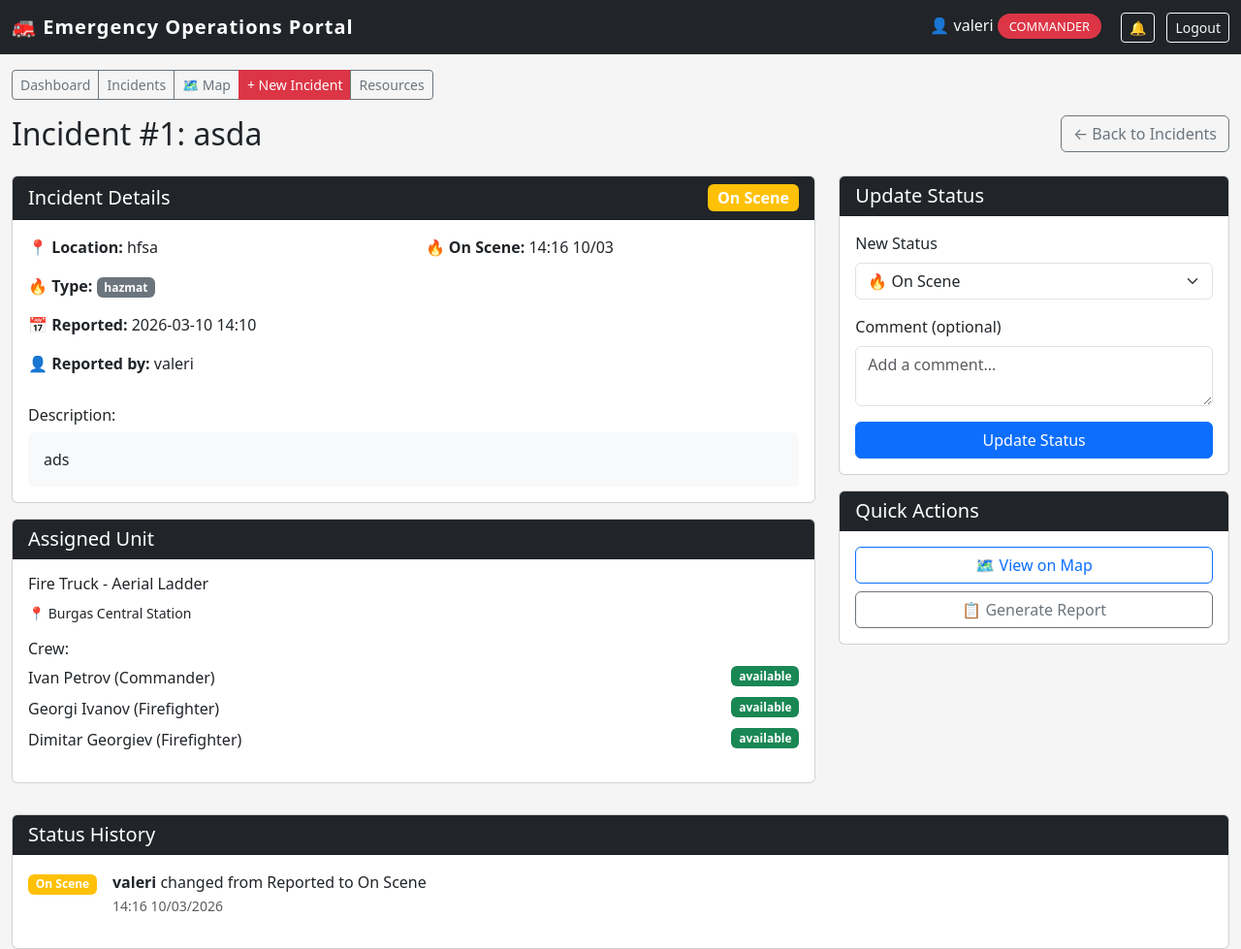
After one commit to codingburgas/iara-gdbpzn-VATenev23, a Flask app: page /staff/incident/1 in a window 1280 px wide. The commit adds this page. Shown: the whole page at 97% size. Run offline with Flask 3, Linux system fonts and the light colour scheme; a user stored in the database is signed in; data comes from the database, SQL or seed files in the repository; both versions use the stored data as it was after the commit; some libraries are stand-ins or nearby versions.

Commit message:
Add status tracking, incident details, and notifications

```diff
--- a/app.py
+++ b/app.py
@@ -60,6 +60,7 @@ class LoginForm(FlaskForm):
     password = PasswordField("Password", validators=[DataRequired()])
     submit = SubmitField("Login")
 
+
 class Incident(db.Model):
     id = db.Column(db.Integer, primary_key=True)
     title = db.Column(db.String(100), nullable=False)
@@ -71,9 +72,18 @@ class Incident(db.Model):
     reported_at = db.Column(db.DateTime, default=datetime.datetime.utcnow)
     assigned_vehicle_id = db.Column(db.Integer, db.ForeignKey('vehicle.id'), nullable=True)
     assigned_vehicle = db.relationship('Vehicle')
-    reporter = db.relationship('UserModel', backref='incidents')
+
+    # FIX THESE RELATIONSHIPS
+    reporter = db.relationship('UserModel', foreign_keys=[reported_by], backref='reported_incidents')
+
     latitude = db.Column(db.Float, nullable=True)
     longitude = db.Column(db.Float, nullable=True)
+    dispatched_at = db.Column(db.DateTime, nullable=True)
+    on_scene_at = db.Column(db.DateTime, nullable=True)
+    closed_at = db.Column(db.DateTime, nullable=True)
+    last_updated = db.Column(db.DateTime, default=datetime.datetime.utcnow, onupdate=datetime.datetime.utcnow)
+    updated_by = db.Column(db.Integer, db.ForeignKey('user_model.id'), nullable=True)
+    updater = db.relationship('UserModel', foreign_keys=[updated_by], backref='updated_incidents')
 
 
 class IncidentForm(FlaskForm):
@@ -91,6 +101,44 @@ class IncidentForm(FlaskForm):
     description = TextAreaField('Description', validators=[DataRequired()])
     vehicle_id = SelectField('Assign Vehicle', coerce=int, validators=[DataRequired()])
     submit = SubmitField('Report Incident')
+
+class StatusUpdateForm(FlaskForm):
+    new_status = SelectField('New Status',
+                            choices=[('Reported', '🚨 Reported'),
+                                    ('Dispatched', '🚒 Dispatched'),
+                                    ('On Scene', '🔥 On Scene'),
+                                    ('Contained', '📦 Contained'),
+                                    ('Closed', '✅ Closed')],
+                            validators=[DataRequired()])
+    comment = TextAreaField('Comment (optional)', validators=[Optional()])
+    submit = SubmitField('Update Status')
+
+class StatusUpdate(db.Model):
+    id = db.Column(db.Integer, primary_key=True)
+    incident_id = db.Column(db.Integer, db.ForeignKey('incident.id'), nullable=False)
+    user_id = db.Column(db.Integer, db.ForeignKey('user_model.id'), nullable=False)
+    old_status = db.Column(db.String(20), nullable=False)
+    new_status = db.Column(db.String(20), nullable=False)
+    comment = db.Column(db.Text, nullable=True)
+    timestamp = db.Column(db.DateTime, default=datetime.datetime.utcnow)
+
+    # Relationships
+    incident = db.relationship('Incident', backref='status_updates')
+    user = db.relationship('UserModel', foreign_keys=[user_id])
+
+
+class Notification(db.Model):
+    id = db.Column(db.Integer, primary_key=True)
+    user_id = db.Column(db.Integer, db.ForeignKey('user_model.id'), nullable=False)
+    title = db.Column(db.String(100), nullable=False)
+    message = db.Column(db.Text, nullable=False)
+    incident_id = db.Column(db.Integer, db.ForeignKey('incident.id'), nullable=True)
+    is_read = db.Column(db.Boolean, default=False)
+    created_at = db.Column(db.DateTime, default=datetime.datetime.utcnow)
+
+    # Relationships
+    user = db.relationship('UserModel', foreign_keys=[user_id])
+    incident = db.relationship('Incident', foreign_keys=[incident_id])
 
 # ========== DECORATORS ==========
 def login_required(f):
@@ -139,6 +187,18 @@ def geocode_address(address):
     except:
         pass
     return None, None
+
+def create_notification(user_id, title, message, incident_id=None):
+    """Create a notification for a user"""
+    notification = Notification(
+        user_id=user_id,
+        title=title,
+        message=message,
+        incident_id=incident_id
+    )
+    db.session.add(notification)
+    db.session.commit()
+    return notification
 
 # ========== PUBLIC WEBSITE ROUTES ==========
 @app.route('/')
@@ -257,6 +317,111 @@ def incident_map():
     return render_template('staff/map_view.html',
                            incidents=incidents,
                            vehicles=vehicles)
+
+
+@app.route('/staff/incident/<int:incident_id>', methods=['GET', 'POST'])
+@login_required
+def incident_detail(incident_id):
+    incident = Incident.query.get_or_404(incident_id)
+    form = StatusUpdateForm()
+
+    # Get status history
+    status_history = StatusUpdate.query.filter_by(incident_id=incident_id).order_by(StatusUpdate.timestamp.desc()).all()
+
+    if form.validate_on_submit():
+        # Check if status actually changed
+        if form.new_status.data != incident.status:
+            # Create status update record
+            update = StatusUpdate(
+                incident_id=incident.id,
+                user_id=session.get('user_id'),
+                old_status=incident.status,
+                new_status=form.new_status.data,
+                comment=form.comment.data
+            )
+            db.session.add(update)
+
+            # Update incident
+            old_status = incident.status
+            incident.status = form.new_status.data
+            incident.updated_by = session.get('user_id')
+
+            # Set timestamps based on status
+            now = datetime.datetime.utcnow()
+            if form.new_status.data == 'Dispatched' and not incident.dispatched_at:
+                incident.dispatched_at = now
+            elif form.new_status.data == 'On Scene' and not incident.on_scene_at:
+                incident.on_scene_at = now
+            elif form.new_status.data == 'Closed' and not incident.closed_at:
+                incident.closed_at = now
+
+            db.session.commit()
+
+            # Create notification for relevant users
+            create_notification(
+                user_id=incident.reported_by,
+                title=f'Incident #{incident.id} Status Updated',
+                message=f'Status changed from {old_status} to {form.new_status.data}',
+                incident_id=incident.id
+            )
+
+            if incident.assigned_vehicle:
+                for firefighter in incident.assigned_vehicle.firefighters:
+                    # Find user with this firefighter name
+                    user = UserModel.query.filter_by(username=firefighter.name).first()
+                    if user:
+                        create_notification(
+                            user_id=user.id,
+                            title=f'Incident #{incident.id} Update',
+                            message=f'Your assigned incident is now {form.new_status.data}',
+                            incident_id=incident.id
+                        )
+
+            flash(f'Incident status updated to {form.new_status.data}', 'success')
+            return redirect(url_for('incident_detail', incident_id=incident.id))
+        else:
+            flash('Status unchanged', 'info')
+
+    return render_template('staff/incident_detail.html',
+                           incident=incident,
+                           form=form,
+                           status_history=status_history)
+
+
+@app.route('/staff/notifications')
+@login_required
+def view_notifications():
+    notifications = Notification.query.filter_by(
+        user_id=session.get('user_id')
+    ).order_by(Notification.created_at.desc()).all()
+
+    # Mark all as read when viewed
+    for n in notifications:
+        n.is_read = True
+    db.session.commit()
+
+    return render_template('staff/notifications.html', notifications=notifications)
+
+
+@app.route('/staff/notifications/count')
+@login_required
+def notification_count():
+    count = Notification.query.filter_by(
+        user_id=session.get('user_id'),
+        is_read=False
+    ).count()
+    return {'count': count}
+
+
+@app.route('/staff/notifications/clear', methods=['POST'])
+@login_required
+def clear_notifications():
+    Notification.query.filter_by(
+        user_id=session.get('user_id'),
+        is_read=True
+    ).delete()
+    db.session.commit()
+    return redirect(url_for('view_notifications'))
 
 @app.route('/dispatcher/dashboard')
 @login_required
--- a/templates/staff/base.html
+++ b/templates/staff/base.html
@@ -21,6 +21,12 @@
             font-size: 0.8rem;
             text-transform: uppercase;
         }
+        .notification-badge {
+            position: absolute;
+            top: 0;
+            right: 0;
+            transform: translate(50%, -50%);
+        }
     </style>
 </head>
 <body>
@@ -35,6 +41,16 @@
                         👤 {{ session.user_name }}
                         <span class="role-badge">{{ session.user_role }}</span>
                     </span>
+
+                    <!-- ===== NOTIFICATION BELL - ADD THIS SECTION ===== -->
+                    <a href="{{ url_for('view_notifications') }}" class="btn btn-outline-light btn-sm position-relative me-2">
+                        🔔
+                        <span id="notification-badge" class="position-absolute top-0 start-100 translate-middle badge rounded-pill bg-danger" style="display: none; font-size: 0.6rem;">
+                            0
+                        </span>
+                    </a>
+                    <!-- ===== END NOTIFICATION BELL ===== -->
+
                     <a href="{{ url_for('staff_logout') }}" class="btn btn-outline-light btn-sm">Logout</a>
                 {% endif %}
             </div>
@@ -48,7 +64,7 @@
                 <div class="btn-group">
                     <a href="{{ url_for('dispatcher_dashboard') }}" class="btn btn-outline-secondary btn-sm">Dashboard</a>
                     <a href="{{ url_for('staff_incidents') }}" class="btn btn-outline-secondary btn-sm">Incidents</a>
-            <a href="{{ url_for('incident_map') }}" class="btn btn-outline-secondary btn-sm">🗺️ Map</a>  <!-- NEW -->
+                    <a href="{{ url_for('incident_map') }}" class="btn btn-outline-secondary btn-sm">🗺️ Map</a>
                     <a href="{{ url_for('staff_report_incident') }}" class="btn btn-danger btn-sm">+ New Incident</a>
                     <a href="{{ url_for('staff_firefighters') }}" class="btn btn-outline-secondary btn-sm">Resources</a>
                 </div>
@@ -75,5 +91,31 @@
     </div>
 
     <script src="https://cdn.jsdelivr.net/npm/bootstrap@5.3.0/dist/js/bootstrap.bundle.min.js"></script>
+
+    <!-- ===== NOTIFICATION SCRIPT - ADD THIS AT THE BOTTOM ===== -->
+    <script>
+    function updateNotificationCount() {
+        fetch('/staff/notifications/count')
+            .then(response => response.json())
+            .then(data => {
+                const badge = document.getElementById('notification-badge');
+                if (data.count > 0) {
+                    badge.style.display = 'inline';
+                    badge.textContent = data.count;
+                } else {
+                    badge.style.display = 'none';
+                }
+            })
+            .catch(error => console.error('Error fetching notifications:', error));
+    }
+
+    // Update every 30 seconds
+    setInterval(updateNotificationCount, 30000);
+
+    // Update immediately on page load
+    document.addEventListener('DOMContentLoaded', updateNotificationCount);
+    </script>
+    <!-- ===== END NOTIFICATION SCRIPT ===== -->
+
 </body>
 </html>
--- /dev/null
+++ b/templates/staff/incident_detail.html
@@ -0,0 +1,183 @@
+{% extends "staff/base.html" %}
+
+{% block content %}
+<div class="row mb-3">
+    <div class="col">
+        <h2>Incident #{{ incident.id }}: {{ incident.title }}</h2>
+    </div>
+    <div class="col-auto">
+        <a href="{{ url_for('staff_incidents') }}" class="btn btn-outline-secondary">← Back to Incidents</a>
+    </div>
+</div>
+
+<div class="row">
+    <!-- Main incident details -->
+    <div class="col-md-8">
+        <div class="card mb-3">
+            <div class="card-header bg-dark text-white d-flex justify-content-between align-items-center">
+                <h5 class="mb-0">Incident Details</h5>
+                <span class="badge bg-{% if incident.status == 'Reported' %}primary
+                                       {% elif incident.status == 'Dispatched' %}info
+                                       {% elif incident.status == 'On Scene' %}warning
+                                       {% elif incident.status == 'Closed' %}secondary
+                                       {% else %}dark{% endif %} fs-6">
+                    {{ incident.status }}
+                </span>
+            </div>
+            <div class="card-body">
+                <div class="row">
+                    <div class="col-md-6">
+                        <p><strong>📍 Location:</strong> {{ incident.location }}</p>
+                        <p><strong>🔥 Type:</strong>
+                            <span class="badge bg-{% if incident.incident_type == 'fire' %}danger
+                                                   {% elif incident.incident_type == 'rescue' %}success
+                                                   {% elif incident.incident_type == 'accident' %}warning
+                                                   {% else %}secondary{% endif %}">
+                                {{ incident.incident_type }}
+                            </span>
+                        </p>
+                        <p><strong>📅 Reported:</strong> {{ incident.reported_at.strftime('%Y-%m-%d %H:%M') }}</p>
+                        <p><strong>👤 Reported by:</strong> {{ incident.reporter.username if incident.reporter else 'Unknown' }}</p>
+                    </div>
+                    <div class="col-md-6">
+                        {% if incident.dispatched_at %}
+                        <p><strong>🚒 Dispatched:</strong> {{ incident.dispatched_at.strftime('%H:%M %d/%m') }}</p>
+                        {% endif %}
+                        {% if incident.on_scene_at %}
+                        <p><strong>🔥 On Scene:</strong> {{ incident.on_scene_at.strftime('%H:%M %d/%m') }}</p>
+                        {% endif %}
+                        {% if incident.closed_at %}
+                        <p><strong>✅ Closed:</strong> {{ incident.closed_at.strftime('%H:%M %d/%m') }}</p>
+                        {% endif %}
+                    </div>
+                </div>
+
+                <div class="mt-3">
+                    <h6>Description:</h6>
+                    <div class="p-3 bg-light rounded">
+                        {{ incident.description }}
+                    </div>
+                </div>
+            </div>
+        </div>
+
+        <!-- Assigned Unit -->
+        <div class="card mb-3">
+            <div class="card-header bg-dark text-white">
+                <h5 class="mb-0">Assigned Unit</h5>
+            </div>
+            <div class="card-body">
+                {% if incident.assigned_vehicle %}
+                    <h6>{{ incident.assigned_vehicle.type }}</h6>
+                    <p class="mb-1"><small>📍 {{ incident.assigned_vehicle.location }}</small></p>
+
+                    <h6 class="mt-3">Crew:</h6>
+                    <ul class="list-unstyled">
+                        {% for f in incident.assigned_vehicle.firefighters %}
+                        <li class="mb-2">
+                            {{ f.name }} ({{ f.rank }})
+                            <span class="badge bg-{% if f.status == 'available' %}success{% else %}warning{% endif %} float-end">
+                                {{ f.status }}
+                            </span>
+                        </li>
+                        {% endfor %}
+                    </ul>
+                {% else %}
+                    <p class="text-muted">No unit assigned yet.</p>
+                {% endif %}
+            </div>
+        </div>
+    </div>
+
+    <!-- Sidebar -->
+    <div class="col-md-4">
+        <!-- Status Update Form -->
+        <div class="card mb-3">
+            <div class="card-header bg-dark text-white">
+                <h5 class="mb-0">Update Status</h5>
+            </div>
+            <div class="card-body">
+                <form method="POST">
+                    {{ form.hidden_tag() }}
+
+                    <div class="mb-3">
+                        <label class="form-label">New Status</label>
+                        <select name="new_status" class="form-select">
+                            <option value="Reported" {% if incident.status == 'Reported' %}selected{% endif %}>🚨 Reported</option>
+                            <option value="Dispatched" {% if incident.status == 'Dispatched' %}selected{% endif %}>🚒 Dispatched</option>
+                            <option value="On Scene" {% if incident.status == 'On Scene' %}selected{% endif %}>🔥 On Scene</option>
+                            <option value="Contained" {% if incident.status == 'Contained' %}selected{% endif %}>📦 Contained</option>
+                            <option value="Closed" {% if incident.status == 'Closed' %}selected{% endif %}>✅ Closed</option>
+                        </select>
+                    </div>
+
+                    <div class="mb-3">
+                        <label class="form-label">Comment (optional)</label>
+                        <textarea name="comment" class="form-control" rows="2" placeholder="Add a comment..."></textarea>
+                    </div>
+
+                    <button type="submit" class="btn btn-primary w-100">Update Status</button>
+                </form>
+            </div>
+        </div>
+
+        <!-- Quick Actions -->
+        <div class="card">
+            <div class="card-header bg-dark text-white">
+                <h5 class="mb-0">Quick Actions</h5>
+            </div>
+            <div class="card-body">
+                <a href="{{ url_for('incident_map') }}" class="btn btn-outline-primary w-100 mb-2">
+                    🗺️ View on Map
+                </a>
+                <button class="btn btn-outline-secondary w-100" onclick="alert('Coming soon!')">
+                    📋 Generate Report
+                </button>
+            </div>
+        </div>
+    </div>
+</div>
+
+<!-- Status History -->
+<div class="row mt-3">
+    <div class="col-12">
+        <div class="card">
+            <div class="card-header bg-dark text-white">
+                <h5 class="mb-0">Status History</h5>
+            </div>
+            <div class="card-body">
+                {% if status_history %}
+                    {% for update in status_history %}
+                    <div class="mb-3">
+                        <div class="d-flex">
+                            <div class="me-3">
+                                <span class="badge bg-{% if update.new_status == 'Reported' %}primary
+                                                       {% elif update.new_status == 'Dispatched' %}info
+                                                       {% elif update.new_status == 'On Scene' %}warning
+                                                       {% elif update.new_status == 'Closed' %}secondary
+                                                       {% else %}dark{% endif %}">
+                                    {{ update.new_status }}
+                                </span>
+                            </div>
+                            <div>
+                                <p class="mb-0">
+                                    <strong>{{ update.user.username if update.user else 'System' }}</strong>
+                                    changed from {{ update.old_status }} to {{ update.new_status }}
+                                </p>
+                                {% if update.comment %}
+                                <p class="mb-0 text-muted"><small>"{{ update.comment }}"</small></p>
+                                {% endif %}
+                                <small class="text-muted">{{ update.timestamp.strftime('%H:%M %d/%m/%Y') }}</small>
+                            </div>
+                        </div>
+                        {% if not loop.last %}<hr class="my-2">{% endif %}
+                    </div>
+                    {% endfor %}
+                {% else %}
+                    <p class="text-muted">No status updates yet.</p>
+                {% endif %}
+            </div>
+        </div>
+    </div>
+</div>
+{% endblock %}
--- a/templates/staff/map_view.html
+++ b/templates/staff/map_view.html
@@ -102,7 +102,7 @@
             </span><br>
             <span class="badge bg-primary">{{ incident.status }}</span><br>
             <small>{{ incident.location }}</small><br>
-                <a href="#" class="btn btn-sm btn-outline-primary mt-2" onclick="alert('Incident detail page coming soon!'); return false;">View Details</a>
+            <a href="{{ url_for('incident_detail', incident_id=incident.id) }}" class="btn btn-sm btn-outline-primary mt-2">View Details</a>
         `);
     {% endif %}
 {% endfor %}
```
Also changed, not shown: templates/staff/notifications.html (added, +33 -0 lines), instance/database.db, 2 other files. Lines whose indentation alone changed are shown as unchanged.
